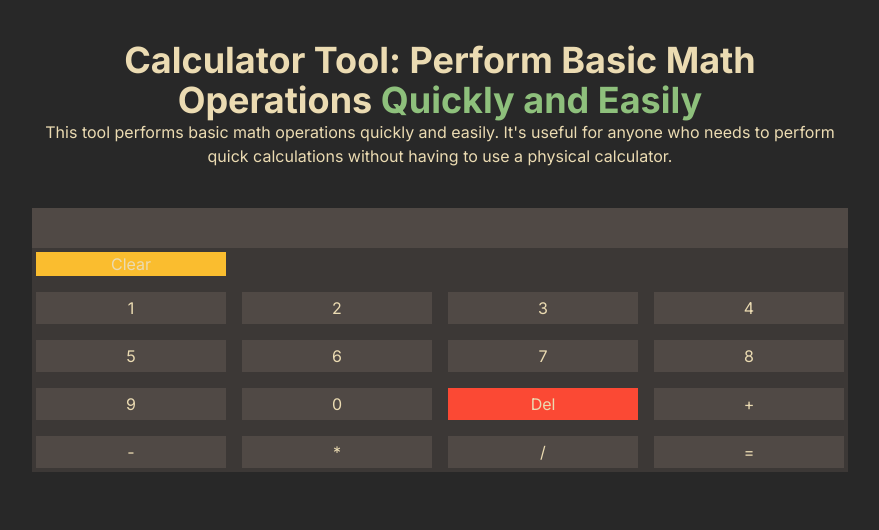
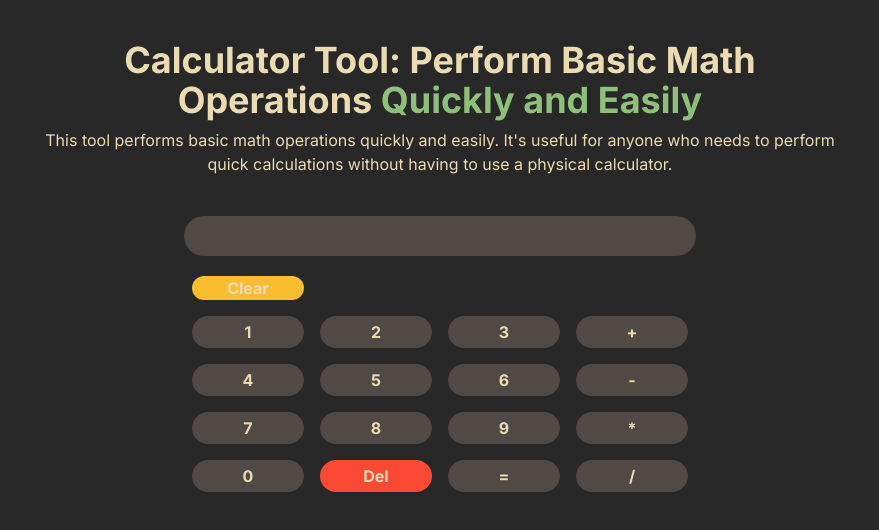
Before and after one commit to Zeddnyx/ZTools, a Next.js app: page /calculator in a window 1280 px wide. Shown: the top 530 px of the page, without its empty margins (200-1079 px from the left). Built offline with nearby package versions, Linux system fonts and the light colour scheme.

Commit message:
refactor: calculator

```diff
--- a/app/calculator/page.tsx
+++ b/app/calculator/page.tsx
@@ -32,7 +32,7 @@ export default function Home() {
       </div>
       <div className="calculator">
         <div className="result">
-          <input type="text" value={result} readOnly />
+          <input className="result-input" type="text" value={result} readOnly />
         </div>
 
         <div className="keypad">
@@ -51,6 +51,9 @@ export default function Home() {
           <button className="btn-calc" name="3" onClick={handleClick}>
             3
           </button>
+          <button className="btn-calc" name="+" onClick={handleClick}>
+            +
+          </button>
           <button className="btn-calc" name="4" onClick={handleClick}>
             4
           </button>
@@ -59,6 +62,9 @@ export default function Home() {
           </button>
           <button className="btn-calc" name="6" onClick={handleClick}>
             6
+          </button>
+          <button className="btn-calc" name="-" onClick={handleClick}>
+            -
           </button>
           <button className="btn-calc" name="7" onClick={handleClick}>
             7
@@ -69,24 +75,18 @@ export default function Home() {
           <button className="btn-calc" name="9" onClick={handleClick}>
             9
           </button>
+          <button className="btn-calc" name="*" onClick={handleClick}>
+            *
+          </button>
           <button className="btn-calc" name="0" onClick={handleClick}>
             0
           </button>
           <button className="btn-calc-del" onClick={handleDelete}>Del</button>
-          <button className="btn-calc" name="+" onClick={handleClick}>
-            +
-          </button>
-          <button className="btn-calc" name="-" onClick={handleClick}>
-            -
-          </button>
-          <button className="btn-calc" name="*" onClick={handleClick}>
-            *
+          <button className="btn-calc" onClick={calculate} id="equal">
+            =
           </button>
           <button className="btn-calc" name="/" onClick={handleClick}>
             /
-          </button>
-          <button className="btn-calc" onClick={calculate} id="equal">
-            =
           </button>
         </div>
       </div>
--- a/app/globals.css
+++ b/app/globals.css
@@ -40,7 +40,7 @@
   @apply flex flex-col justify-center items-center my-10 gap-10 w-full px-10 max-w-4xl mx-auto
 }
 .descCenter {
-  @apply text-center flex justify-center
+  @apply text-center flex justify-center mt-2
 }
 .btn {
   @apply bg-light1 rounded w-full md:w-80 text-dark0
@@ -66,20 +66,23 @@
 
 /* calculator */
 .calculator {
-  @apply bg-dark1 w-full
+  @apply w-full max-w-lg
 }
 .result {
-  @apply bg-dark2 p-2
+  @apply bg-dark2 p-2 rounded-full text-end
+}
+.result-input {
+  @apply text-end px-2 font-bold
 }
 .keypad {
-  @apply grid grid-cols-4 gap-4 p-1
+  @apply grid grid-cols-4 gap-4 p-2 font-bold
 }
 .btn-calc {
-  @apply bg-dark2 p-1
+  @apply bg-dark2 p-1 rounded-full
 }
 .btn-calc-del {
-  @apply bg-red
+  @apply bg-red rounded-full
 }
 .btn-calc-clear {
-  @apply bg-yellow
+  @apply bg-yellow rounded-full mt-3
 }
--- a/tsconfig.json
+++ b/tsconfig.json
@@ -34,7 +34,8 @@
     "**/*.ts",
     "**/*.tsx",
     ".next/types/**/*.ts",
-    "build/types/**/*.ts"
+    "build/types/**/*.ts",
+    "dist/types/**/*.ts"
   ],
   "exclude": [
     "node_modules"
```
